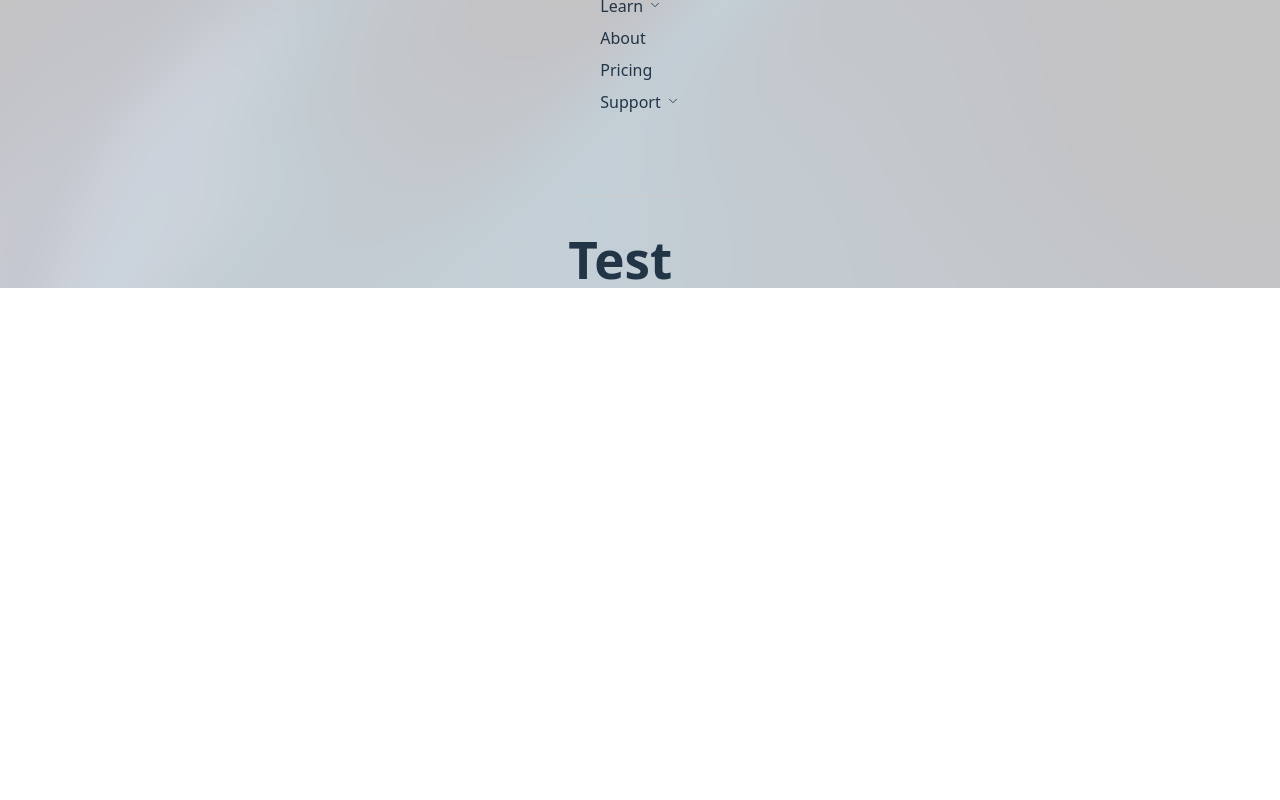
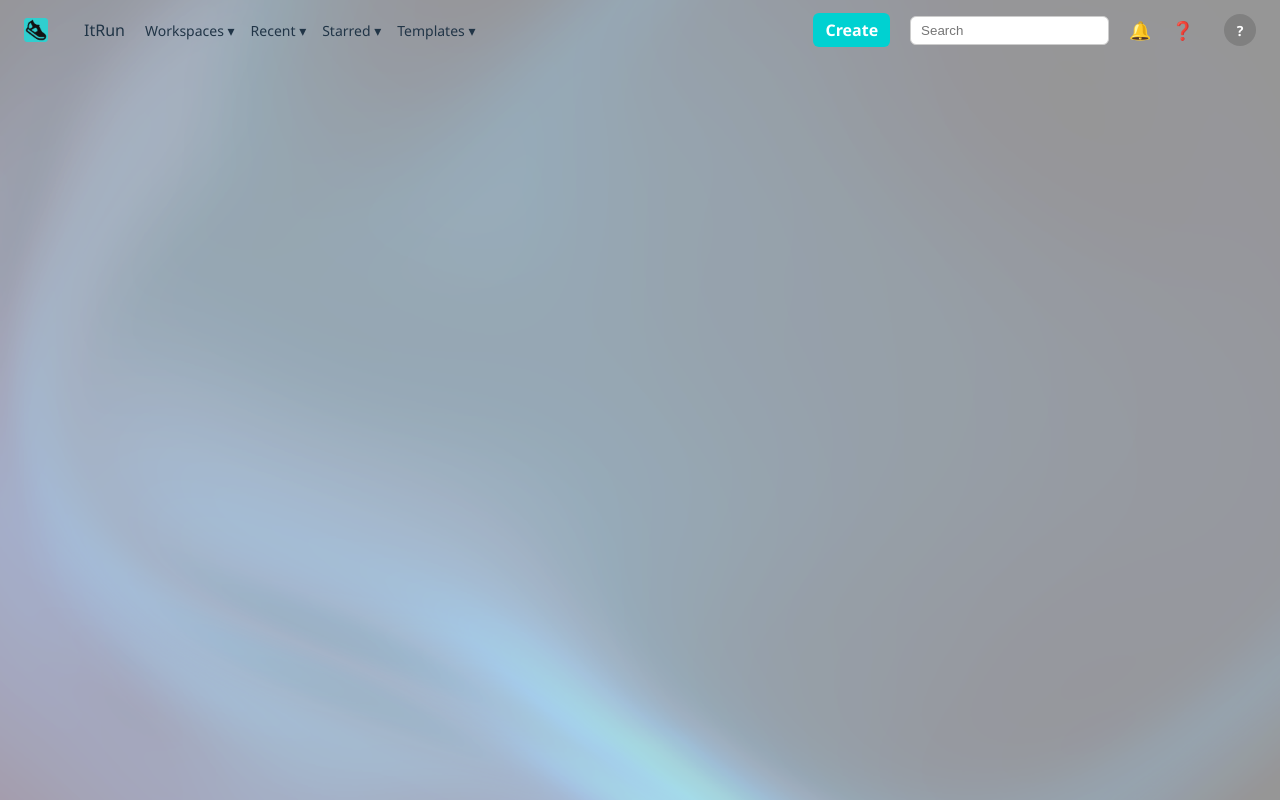
Before and after one commit to itrun-git/itrun_front, a React (Vite) app: page /mainform in a window 1280 px wide. Built offline with nearby package versions, Linux system fonts and the light colour scheme.

Commit message:
add-photo

```diff
--- a/src/components/Api/api.ts
+++ b/src/components/Api/api.ts
@@ -12,6 +12,7 @@
     email: string;
     password: string;
     name: string;
+    avatarUrl?: string;
   }
 
   export interface LoginDto {
@@ -31,8 +32,8 @@
   export interface User {
     id: string;
     email: string;
-    name: string; // В ответе от сервера может быть name
-    fullName?: string; // Или fullName
+    name: string;
+    fullName?: string;
     passwordHash: string;
     avatarUrl?: string;
     purpose: UserPurpose;
@@ -42,8 +43,6 @@
     createdAt: string;
     updatedAt: string;
   }
-
-  // --- API Methods ---
 
   // Check if email is available
   export async function checkEmail(email: string): Promise<{ available: boolean }> {
@@ -146,10 +145,29 @@
     return response.json();
   }
 
-  // Set user purpose (оставляем для совместимости, если нужно)
+  // Upload avatar image
+  export async function uploadAvatar(file: File, userId: string): Promise<User> {
+    const formData = new FormData();
+    formData.append('avatar', file);
+    formData.append('userId', userId);
+
+    const response = await fetch(`${API_URL}/auth/upload-avatar`, {
+    method: 'PATCH',
+    body: formData,
+  });
+
+  if (!response.ok) {
+    const errorData = await response.json();
+    throw new Error(errorData.message || 'Failed to upload avatar');
+  }
+
+  return response.json();
+}
+
+  // Исправить метод для setPurpose
   export async function setUserPurpose(dto: SetPurposeDto): Promise<User> {
-    const response = await fetch(`${API_URL}/user/set-purpose`, {
-      method: 'PUT',
+    const response = await fetch(`${API_URL}/auth/set-purpose`, {
+    method: 'PATCH',
     headers: { 'Content-Type': 'application/json' },
     body: JSON.stringify(dto),
   });
@@ -160,19 +178,19 @@
   return response.json();
 }
 
-  // Upload avatar image
-  export async function uploadAvatar(file: File): Promise<{ url: string }> {
-    const formData = new FormData();
-    formData.append('avatar', file);
-
-    const response = await fetch(`${API_URL}/upload/avatar`, {
-      method: 'POST',
-      body: formData,
+  //Update email
+  export async function updateEmail(userId: string, email: string) {
+  const response = await fetch(`${API_URL}/auth/update-email`, {
+    method: 'PATCH',
+    headers: {
+      'Content-Type': 'application/json',
+    },
+    body: JSON.stringify({ newEmail: email }),
   });
 
   if (!response.ok) {
-      throw new Error('Failed to upload avatar');
+    throw new Error('Failed to update email');
   }
 
-    return response.json();
+  return await response.json();
 }
--- a/src/components/Compo/VerifyEmailRedirect.tsx
+++ b/src/components/Compo/VerifyEmailRedirect.tsx
@@ -9,7 +9,7 @@ const VerifyEmailRedirect: React.FC = () => {
   const token = searchParams.get("token");
 
 useEffect(() => {
-  console.log("token from URL:", token); // ← проверь, выводится ли
+  console.log("token from URL:", token);
 
   if (!token) {
     navigate("/login");
--- a/src/components/Compo/header.tsx
+++ b/src/components/Compo/header.tsx
@@ -1,83 +1,40 @@
-import { IconChevronDown } from '@tabler/icons-react';
-import { Burger, Center, Container, Group, Menu } from '@mantine/core';
-import { useDisclosure } from '@mantine/hooks';
-import classes from '../Style/HeaderMenu.module.css';
+import React from 'react';
+import '../Style/HeaderMenu.css';
+import LogoIcon from "../Logo/LogoIcon.png";
 
-const links = [
-  { link: '/about', label: 'Features' },
-  {
-    link: '#1',
-    label: 'Learn',
-    links: [
-      { link: '/docs', label: 'Documentation' },
-      { link: '/resources', label: 'Resources' },
-      { link: '/community', label: 'Community' },
-      { link: '/blog', label: 'Blog' },
-    ],
-  },
-  { link: '/about', label: 'About' },
-  { link: '/pricing', label: 'Pricing' },
-  {
-    link: '#2',
-    label: 'Support',
-    links: [
-      { link: '/faq', label: 'FAQ' },
-      { link: '/demo', label: 'Book a demo' },
-      { link: '/forums', label: 'Forums' },
-    ],
-  },
-];
+const userAvatarUrl = null;
+const userInitials = "?";
 
-export function HeaderMenu() {
-  const [opened, { toggle }] = useDisclosure(false);
+const Header = () => {
+  return (
+    <header className="header">
+      <div className="header-left">
+        <div className="logo">
+          <img src={LogoIcon} alt="ItRun Logo" className="logo" />
+        </div>
+        <div className="logo-text">ItRun</div>
+        <nav className="menu">
+          <div className="menu-item">Workspaces ▾</div>
+          <div className="menu-item">Recent ▾</div>
+          <div className="menu-item">Starred ▾</div>
+          <div className="menu-item">Templates ▾</div>
+        </nav>
+      </div>
 
-  const items = links.map((link) => {
-    const menuItems = link.links?.map((item) => (
-      <Menu.Item key={item.link}>{item.label}</Menu.Item>
-    ));
+      <div className="header-right">
+        <button className="create-btn">Create</button>
+        <input type="text" placeholder="Search" className="search" />
+        <span className="icon">🔔</span>
+        <span className="icon">❓</span>
 
-    if (menuItems) {
-      return (
-        <Menu key={link.label} trigger="hover" transitionProps={{ exitDuration: 0 }} withinPortal>
-          <Menu.Target>
-            <a
-              href={link.link}
-              className={classes.link}
-              onClick={(event) => event.preventDefault()}
-            >
-              <Center>
-                <span className={classes.linkLabel}>{link.label}</span>
-                <IconChevronDown size={14} stroke={1.5} />
-              </Center>
-            </a>
-          </Menu.Target>
-          <Menu.Dropdown>{menuItems}</Menu.Dropdown>
-        </Menu>
-      );
-    }
-
-    return (
-      <a
-        key={link.label}
-        href={link.link}
-        className={classes.link}
-        onClick={(event) => event.preventDefault()}
-      >
-        {link.label}
-      </a>
-    );
-  });
-
-  return (
-    <header className={classes.header}>
-      <Container size="md">
-        <div className={classes.inner}>
-          <Group gap={5} visibleFrom="sm">
-            {items}
-          </Group>
-          <Burger opened={opened} onClick={toggle} size="sm" hiddenFrom="sm" />
-        </div>
-      </Container>
+        {userAvatarUrl ? (
+          <img src={userAvatarUrl} alt="Avatar" className="avatar-img" />
+        ) : (
+          <div className="avatar-fallback">{userInitials}</div>
+        )}
+      </div>
     </header>
   );
-}
+};
+
+export default Header;
--- a/src/components/Pages/MainForm.tsx
+++ b/src/components/Pages/MainForm.tsx
@@ -1,17 +1,12 @@
-import React from "react";
-import { HeaderMenu } from "../Compo/header";
+import React from 'react';
+import Header from '../Compo/header';
 import '../Style/MainFrom.css';
 
-const MainForm: React.FC = () => {
+const MainForm = () => {
   return (
-    <>
-      <header className="site-header">
-        <HeaderMenu />
-      </header>
-      <main>
-        <h1>Test</h1>
-      </main>
-    </>
+    <div className="main-page">
+      <Header />
+    </div>
   );
 };
 
--- /dev/null
+++ b/src/components/Style/HeaderMenu.css
@@ -0,0 +1,98 @@
+.header {
+  width: 100%;
+  height: 60px;
+  display: flex;
+  justify-content: space-between;
+  align-items: center;
+  padding: 0 24px;
+  box-sizing: border-box;
+  font-family: 'Segoe UI', sans-serif;
+  gap: 40px;
+}
+
+.header-left,
+.header-right {
+  display: flex;
+  align-items: center;
+  gap: 20px;
+}
+
+.logo {
+  display: flex;
+  align-items: center;
+  gap: 6px;
+  font-weight: bold;
+  font-size: 20px;
+}
+
+.logo img {
+  height: 24px;
+  margin-right: 8px;
+}
+
+.menu {
+  display: flex;
+  gap: 16px;
+}
+
+.menu-item {
+  cursor: pointer;
+  font-size: 14px;
+  white-space: nowrap;
+}
+
+.create-btn {
+  background-color: #00d1d1;
+  border: none;
+  border-radius: 6px;
+  padding: 6px 12px;
+  color: white;
+  font-weight: bold;
+  cursor: pointer;
+}
+
+.search {
+  padding: 6px 10px;
+  border: 1px solid #ccc;
+  border-radius: 6px;
+}
+
+.icon {
+  font-size: 18px;
+  cursor: pointer;
+}
+
+.avatar {
+  width: 30px;
+  height: 30px;
+  background-color: orange;
+  color: white;
+  border-radius: 50%;
+  display: flex;
+  align-items: center;
+  justify-content: center;
+  font-size: 14px;
+  font-weight: bold;
+}
+
+.avatar-img {
+  width: 32px;
+  height: 32px;
+  border-radius: 50%;
+  object-fit: cover;
+  margin-left: 10px;
+}
+
+.avatar-fallback {
+  width: 32px;
+  height: 32px;
+  border-radius: 50%;
+  background-color: gray;
+  color: white;
+  display: flex;
+  align-items: center;
+  justify-content: center;
+  font-size: 14px;
+  font-weight: bold;
+  margin-left: 10px;
+}
--- a/src/components/Style/HeaderMenu.module.css
+++ /dev/null
@@ -1,32 +0,0 @@
-.header {
-  height: 56px;
-  margin-bottom: 120px;
-  background-color: var(--mantine-color-body);
-  border-bottom: 1px solid light-dark(var(--mantine-color-gray-3), var(--mantine-color-dark-4));
-}
-
-.inner {
-  height: 56px;
-  display: flex;
-  justify-content: space-between;
-  align-items: center;
-}
-
-.link {
-  display: block;
-  line-height: 1;
-  padding: 8px 12px;
-  border-radius: var(--mantine-radius-sm);
-  text-decoration: none;
-  color: light-dark(var(--mantine-color-gray-7), var(--mantine-color-dark-0));
-  font-size: var(--mantine-font-size-sm);
-  font-weight: 500;
-
-  @mixin hover {
-    background-color: light-dark(var(--mantine-color-gray-0), var(--mantine-color-dark-6));
-  }
-}
-
-.linkLabel {
-  margin-right: 5px;
-}
--- a/src/components/Style/MainFrom.css
+++ b/src/components/Style/MainFrom.css
@@ -1,9 +1,8 @@
-.site-header {
-  position: sticky; /* или fixed */
-  top: 0;
+.main-page {
+  height: 100vh;
   width: 100%;
-  z-index: 1000;
-  /* background-color: white; */
-  border-bottom: 1px solid #ccc;
-  padding: 10px 20px;
+  background-image: url('../Logo/background.png');
+  background-size: cover;
+  background-position: center;
+  position: relative;
 }
--- a/src/components/Style/RegistrationForm.css
+++ b/src/components/Style/RegistrationForm.css
@@ -27,7 +27,6 @@
   width: 32px;
   height: 32px;
   margin-right: 8px;
-  /* filter: invert(50%) sepia(100%) saturate(500%) hue-rotate(120deg); */
 }
 
 .title {
--- a/src/index.css
+++ b/src/index.css
@@ -25,7 +25,9 @@ a:hover {
 body {
   margin: 0;
   /* display: flex; */
-  place-items: center;
+  background-size: cover;
+  background-repeat: no-repeat;
+  /* place-items: center; */
   background-image: url(/src/components/Logo/background.png);
   /* min-width: 320px;
   min-height: 100vh; */
```
Also changed, not shown: src/components/Pages/RegistrationForm.tsx (+26 -25 lines). Lines whose indentation alone changed are shown as unchanged.
